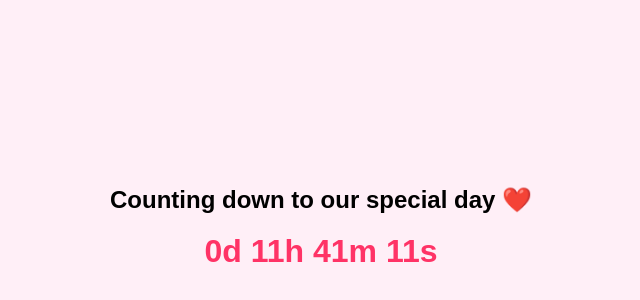
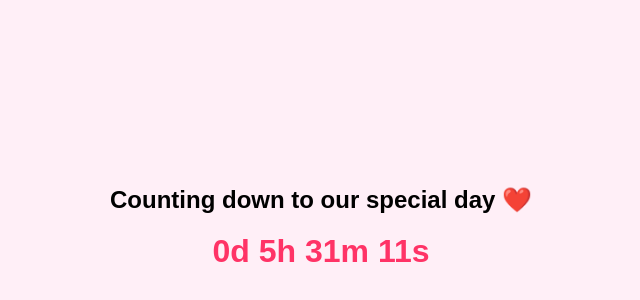
Before and after one commit to vishwaverse0460/Aug-14, a plain HTML site: page index.html in a window 1280 px wide. Shown: the part 192-492 px from the top of the page, without its empty margins (319-959 px from the left). Drawn offline with nearby package versions, Linux system fonts and the light colour scheme.

Commit message:
Update index.html

```diff
--- a/index.html
+++ b/index.html
@@ -209,7 +209,7 @@ AOS.init();
 
 
 /* Countdown Logic */
-const targetDate = new Date("2025-08-14T07:20:00"); // <-- Change date
+const targetDate = new Date("2025-08-14T01:10:00"); // <-- Change date
 const countdownEl = document.getElementById("countdown");
 const enterBtn = document.getElementById("enterBtn");
 const landing = document.getElementById("landing");
```
